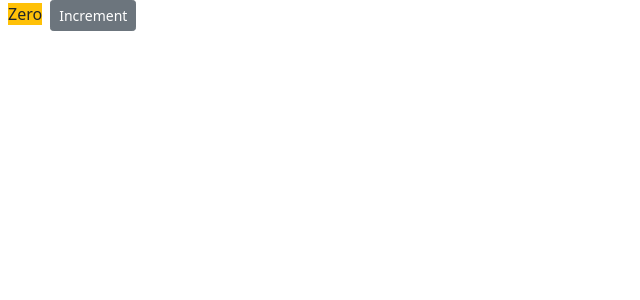
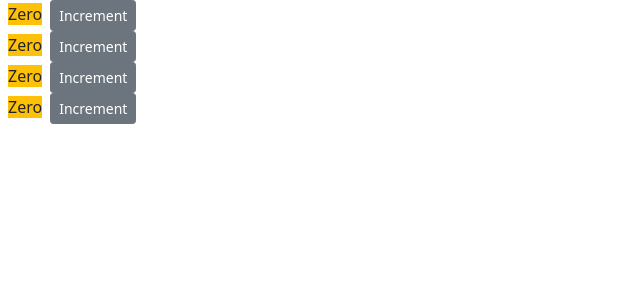
Before and after one commit to Dinuka-Warnasooriya/Counter-App, a React (Create React App) app: page / in a window 1280 px wide. Shown: the top 300 px of the page, without its empty margins (0-640 px from the left). Built offline with nearby package versions, Linux system fonts and the light colour scheme.

Commit message:
Composing Components

```diff
--- /dev/null
+++ b/src/components/counters.jsx
@@ -0,0 +1,24 @@
+import React, { Component } from 'react';
+import Counter from './counter';
+
+class Counters extends Component {
+    state = {
+        counters:[
+            {id:1, value:4},
+            {id:2, value:0},
+            {id:3, value:0},
+            {id:4, value:0}
+
+        ]
+
+     };
+    render() {
+        return (
+        <div>
+           {this.state.counters.map(counter =><Counter key={counter.id}/>)}
+        </div>
+        );
+    }
+}
+
+export default Counters;
--- a/src/index.js
+++ b/src/index.js
@@ -4,6 +4,6 @@
 import App from './App';
 import reportWebVitals from './reportWebVitals';
 import 'bootstrap/dist/css/bootstrap.css';
-import Counter from './components/counter';
+import Counters from './components/counters';
 
-ReactDOM.render(<Counter/>,document.getElementById("root"));
+ReactDOM.render(<Counters/>,document.getElementById("root"));
```
